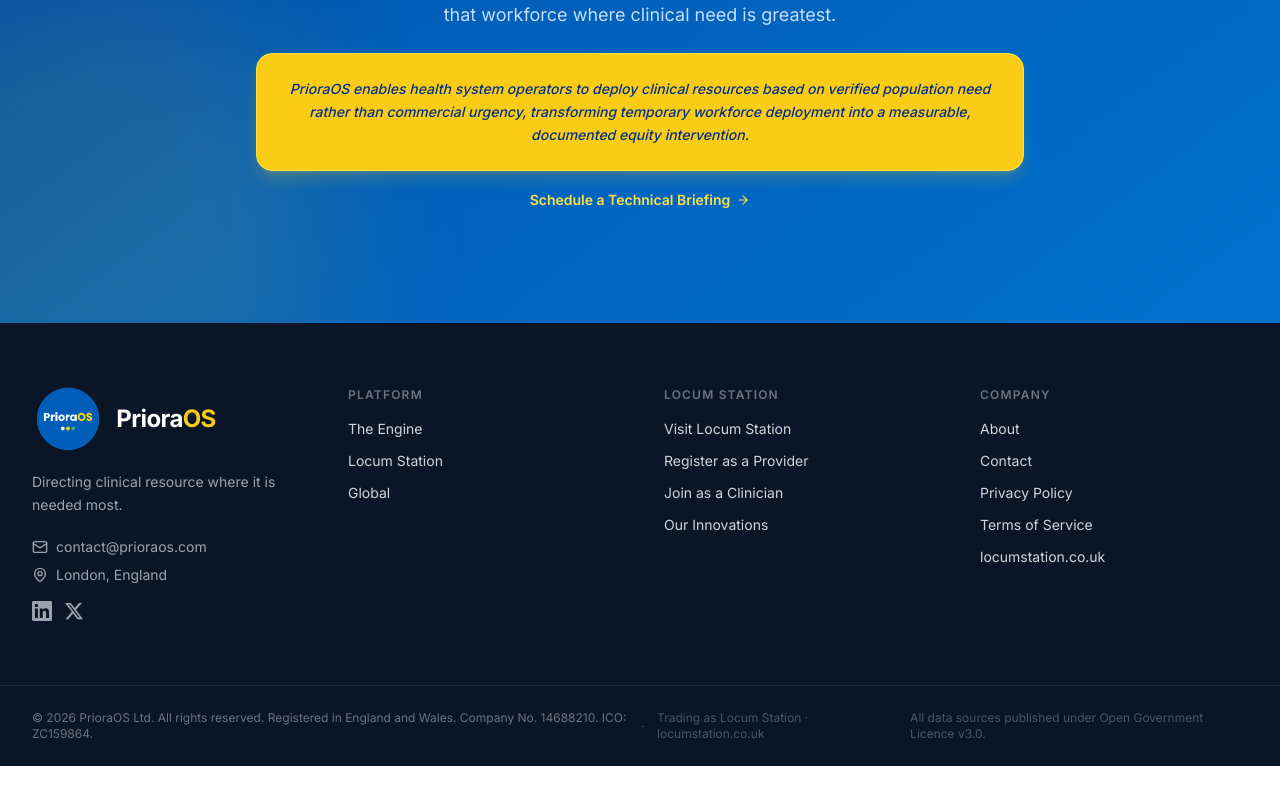
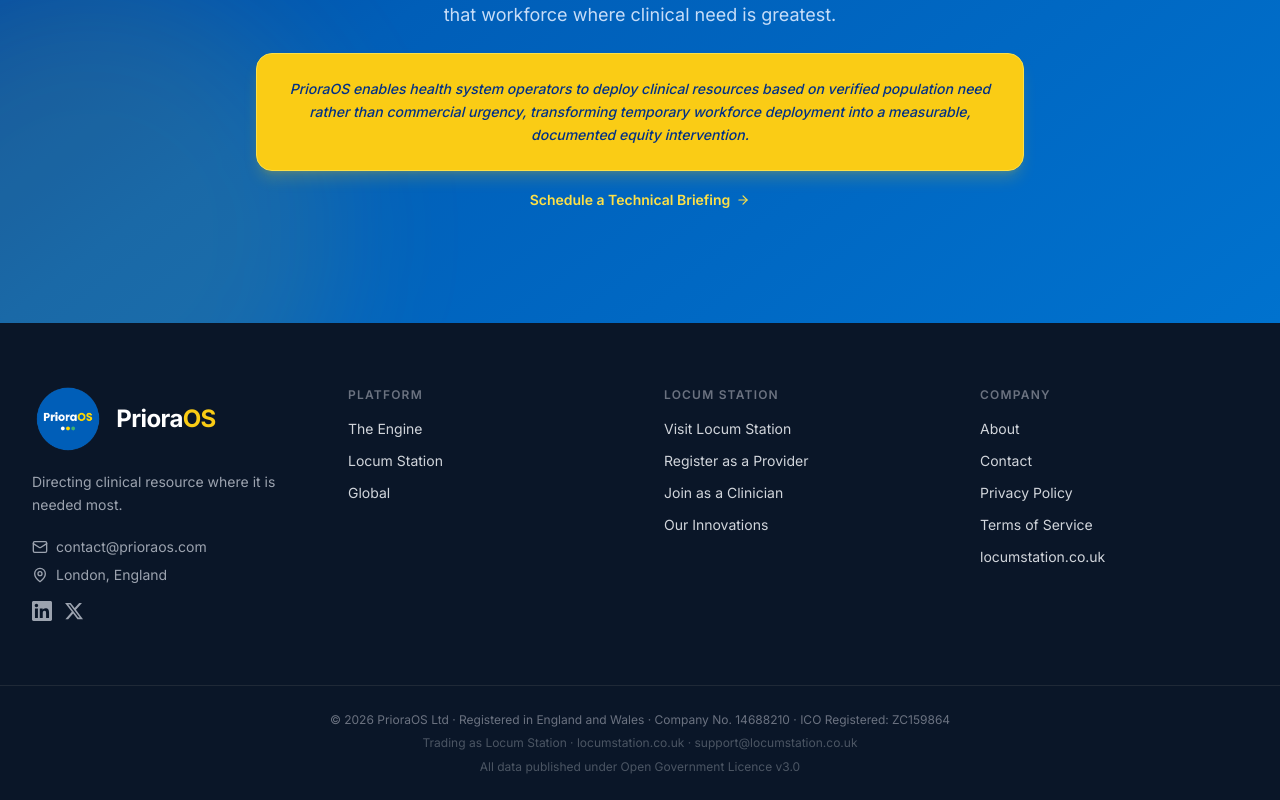
Before and after one commit to priopraos/priopraos-website, a React (Vite) app: page / in a window 1280 px wide. Shown: the part 7960-8760 px from the top of the page. Before the commit the page ends 8726 px from the top, so only its background shows below. Built offline with nearby package versions, Linux system fonts and the light colour scheme; no server answers.

Commit message:
Deploy: 2026-06-02 20:15:14

```diff
--- a/src/components/Footer.tsx
+++ b/src/components/Footer.tsx
@@ -79,13 +79,16 @@
       {/* Bottom bar */}
       <div className="border-t border-gray-800">
         <div className="max-w-7xl mx-auto px-4 sm:px-6 lg:px-8 py-6">
-          <div className="flex flex-col lg:flex-row justify-between items-center gap-4">
-            <div className="flex flex-col sm:flex-row items-center gap-1 sm:gap-3 text-center lg:text-left">
-              <p className="text-xs text-gray-500">© 2026 PrioraOS Ltd. All rights reserved. Registered in England and Wales. Company No. 14688210. ICO: ZC159864.</p>
-              <span className="hidden sm:inline text-gray-700">·</span>
-              <p className="text-xs text-gray-600">Trading as Locum Station · locumstation.co.uk</p>
-            </div>
-            <p className="text-xs text-gray-600">All data sources published under Open Government Licence v3.0.</p>
+          <div className="text-center space-y-1">
+            <p className="text-xs text-gray-500 leading-relaxed">
+              © 2026 PrioraOS Ltd · Registered in England and Wales · Company No. 14688210 · ICO Registered: ZC159864
+            </p>
+            <p className="text-xs text-gray-600 leading-relaxed break-words">
+              Trading as Locum Station · locumstation.co.uk · support@locumstation.co.uk
+            </p>
+            <p className="text-xs text-gray-600 leading-relaxed">
+              All data published under Open Government Licence v3.0
+            </p>
           </div>
         </div>
       </div>
```
